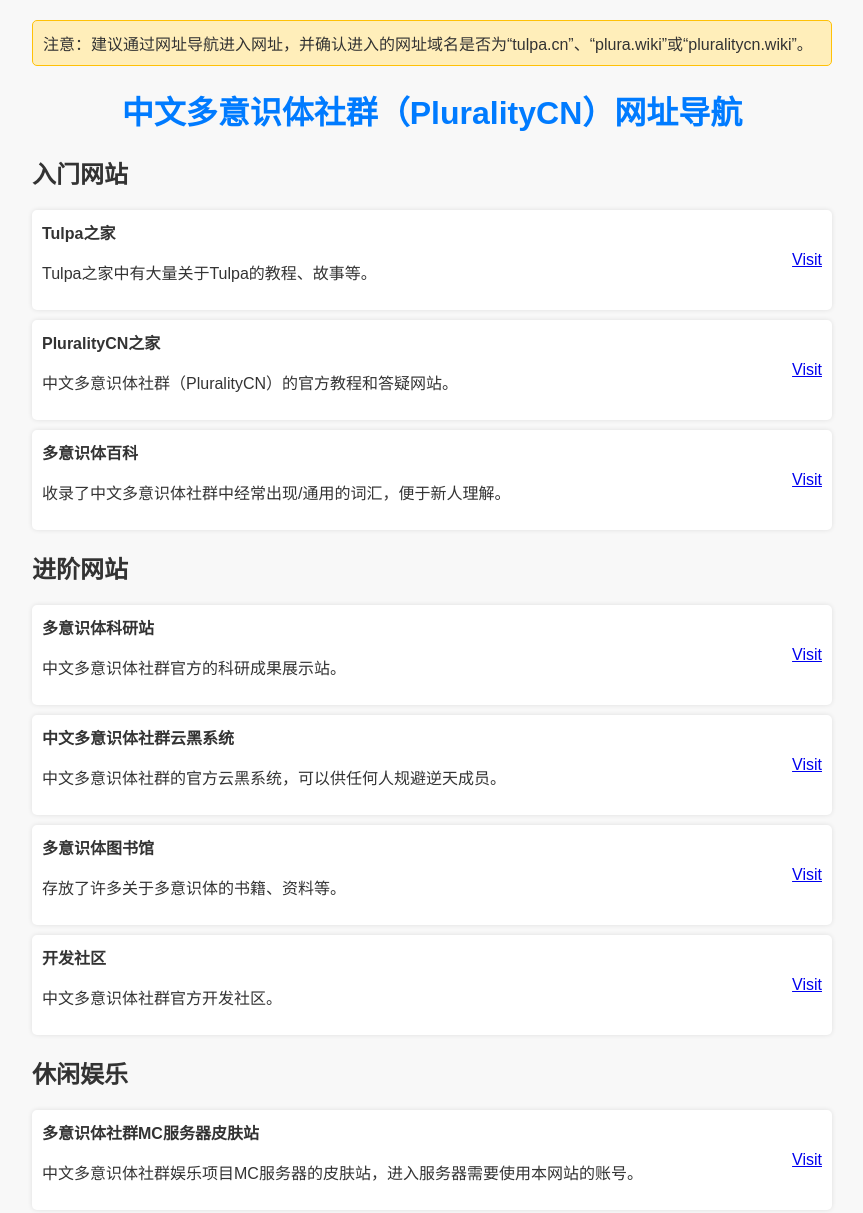
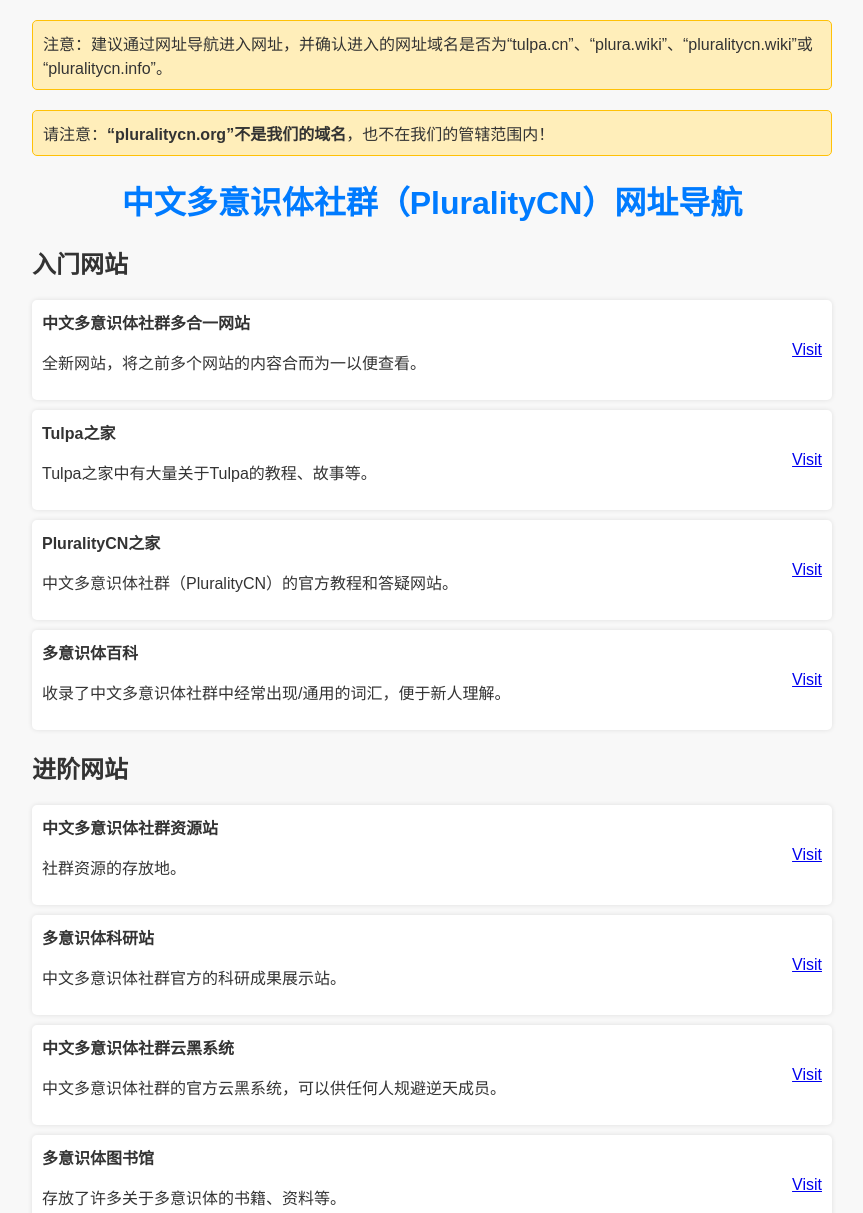
Before and after one commit to pluralitycn/pluralitycn.github.io, a plain HTML site: page index_zh-CN.html in a window 1280 px wide. Shown: the top 1213 px of the page, without its empty margins (208-1071 px from the left). Drawn offline with Linux system fonts and the light colour scheme.

Commit message:
Update index_zh-CN.html

```diff
--- a/index_zh-CN.html
+++ b/index_zh-CN.html
@@ -69,13 +69,23 @@
 
 <div class="container">
   <div class="announcement">
-    注意：建议通过网址导航进入网址，并确认进入的网址域名是否为“tulpa.cn”、“plura.wiki”或“pluralitycn.wiki”。
+    注意：建议通过网址导航进入网址，并确认进入的网址域名是否为“tulpa.cn”、“plura.wiki”、“pluralitycn.wiki”或“pluralitycn.info”。
   </div>
-
+  <div class="announcement">
+    请注意：<b>“pluralitycn.org”不是我们的域名</b>，也不在我们的管辖范围内！
+  </div>
   <h1>中文多意识体社群（PluralityCN）网址导航</h1>
 
   <div class="category" id="entry-websites">
     <h2>入门网站</h2>
+    <div class="site">
+      <div>
+        <strong>中文多意识体社群多合一网站</strong>
+        <p>全新网站，将之前多个网站的内容合而为一以便查看。</p>
+      </div>
+      <a href="https://aiosite-of-pluralitycn.notion.site/b89fb100dbde4bdbb08bd17f13d22847?pvs=4" target="_blank">Visit</a>
+    </div>
+
     <div class="site">
       <div>
         <strong>Tulpa之家</strong>
@@ -103,6 +113,14 @@
 
   <div class="category" id="advanced-websites">
     <h2>进阶网站</h2>
+    <div class="site">
+      <div>
+        <strong>中文多意识体社群资源站</strong>
+        <p>社群资源的存放地。</p>
+      </div>
+      <a href="https://source.plura.wiki" target="_blank">Visit</a>
+    </div>
+
     <div class="site">
       <div>
         <strong>多意识体科研站</strong>
@@ -159,7 +177,7 @@
 
     <div class="site">
       <div>
-        <strong>PluralityCN之家动态网站</strong>
+        <strong>多意识体之家动态网站</strong>
         <p>动态网站描述</p>
       </div>
       <a href="https://home.plura.wiki" target="_blank">Visit</a>
```
